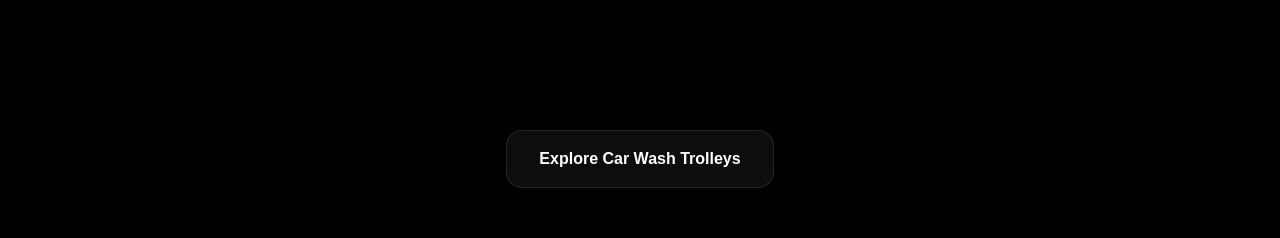
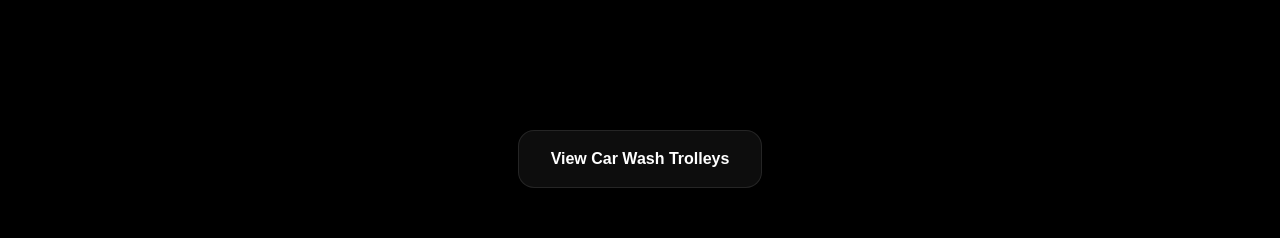
Before and after one commit to siddartha1233/amani-fiberglass, a Next.js app: page / in a window 1280 px wide. Shown: the part 1860-2098 px from the top of the page. Built offline with nearby package versions, Linux system fonts and the light colour scheme.

Commit message:
update page.tsx

```diff
--- a/app/page.tsx
+++ b/app/page.tsx
@@ -111,7 +111,7 @@ export default function Home() {
             href="/car-wash-trolley/"
             className="inline-block rounded-2xl border border-white/10 bg-white/5 px-8 py-4 font-semibold text-white transition hover:bg-white/10 hover:scale-105"
           >
-            Explore Car Wash Trolleys
+            View Car Wash Trolleys
           </a>
         </div>
       </div>
```
